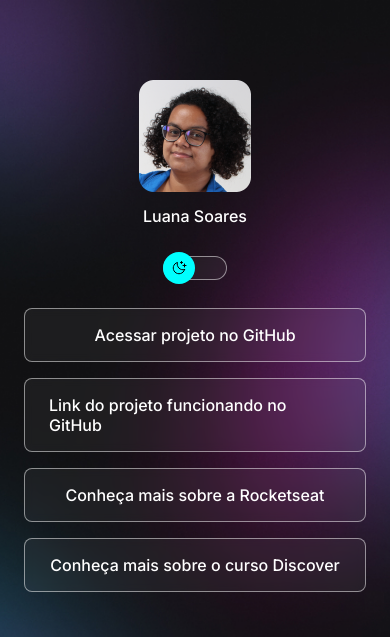
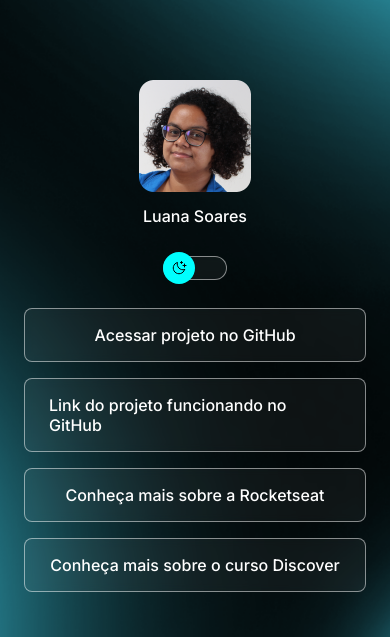
Before and after one commit to luanasoaresac/discover-rocketseat, a plain HTML site: page index.html in a window 390 px wide. Shown: the top 637 px of the page. Drawn offline with nearby package versions, Linux system fonts and the light colour scheme.

Commit message:
Add new background mobile

```diff
--- a/script.js
+++ b/script.js
@@ -26,7 +26,4 @@ function toggleMode() {
      )
 }
 
-
-
-
 }
--- a/style.css
+++ b/style.css
@@ -6,7 +6,7 @@
 
 :root {
   --text-color: white;
-  --bg-url: url(./assets/bg-mobile.jpg);
+  --bg-url: url(./assets/bg-mobile.png);
   --stroke-color: rgba(255, 255, 255, 0.5);
   --surface-color: rgba(255, 255, 255, 0.05);
   --surface-color-hover: rgba(0, 0, 0, 0.02);
@@ -16,7 +16,7 @@
 
 .light {
   --text-color: black;
-  --bg-url: url(./assets/bg-mobile-light.jpg);
+  --bg-url: url(./assets/bg-mobile-light.png);
   --stroke-color: rgba(0, 0, 0, 0.5);
   --surface-color: rgba(0, 0, 0, 0.05);
   --surface-color-hover: rgba(0, 0, 0, 0.02);
```
Also changed, not shown: assets/bg-mobile-light.png (added), assets/bg-mobile.png (added).
